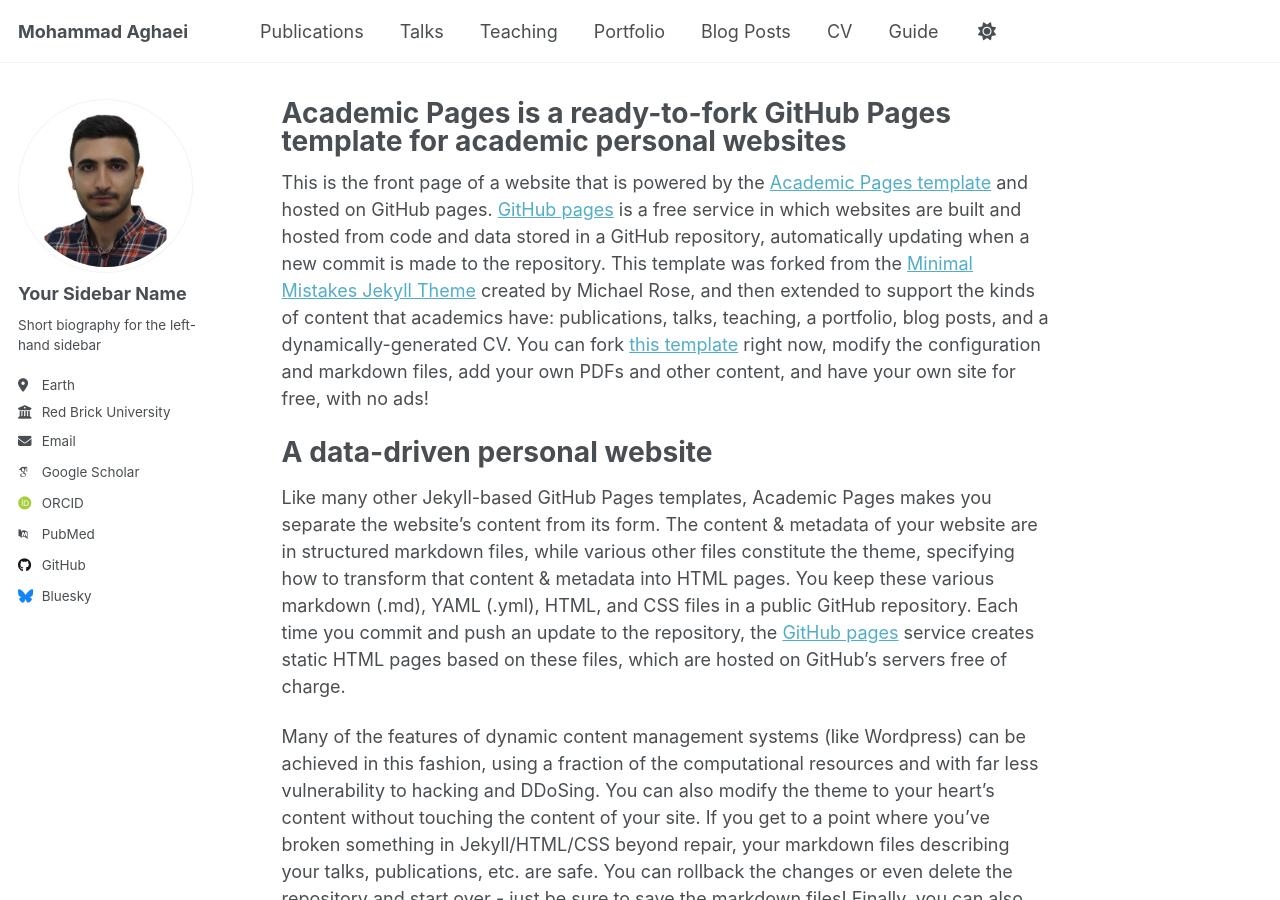
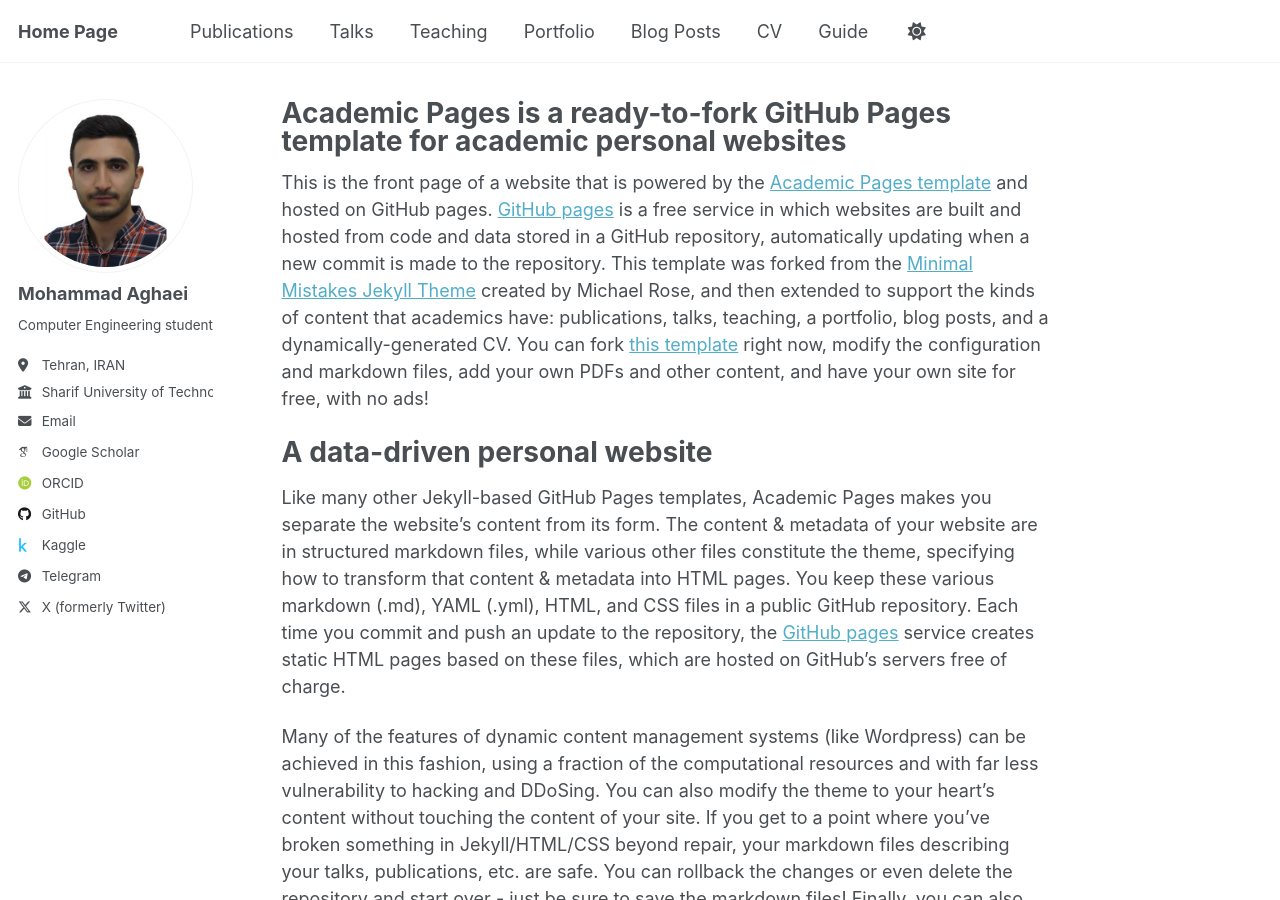
Before and after one commit to mohmmadweb/mohmmadweb.github.io, a Jekyll site: the page built from _pages/about.md, in a window 1280 px wide and 900 px high. Built offline with Jekyll 4.4.1, drawn with Linux system fonts in a browser that asks for light colours; some web fonts are replaced.

Commit message:
Update _config.yml

```diff
--- a/_config.yml
+++ b/_config.yml
@@ -9,7 +9,7 @@
 # Basic Site Settings
 locale                   : "en-US"
 site_theme               : "default"
-title                    : "Mohammad Aghaei"
+title                    : "Home Page"
 title_separator          : "-"
 name                     : &name "Your Name"
 description              : &description "personal description"
@@ -23,22 +23,22 @@
 author:
   # Biographic information
   avatar           : "4055 d.jpg"
-  name             : "Your Sidebar Name"
+  name             : "Mohammad Aghaei"
   pronouns         : # example: "she/her"
-  bio              : "Short biography for the left-hand sidebar"
-  location         : "Earth"
-  employer         : "Red Brick University"
+  bio              : "Computer Engineering student"
+  location         : "Tehran, IRAN"
+  employer         : "Sharif University of Technology"
   uri              : # URL
   email            : "none@example.org"
 
   # Academic websites
   academia         : # URL
   arxiv            : # URL - Update with the correct link to your profile
-  googlescholar    : "https://scholar.google.com/citations?user=PS_CX0AAAAAJ"
+  googlescholar    : "https://scholar.google.com/citations?user=PhhGrdIAAAAJ&hl=en"
   impactstory      : # URL
-  orcid            : "http://orcid.org/yourorcidurl"
+  orcid            : "https://orcid.org/0009-0008-1061-6884"
   semantic         : # URL
-  pubmed           : "https://www.ncbi.nlm.nih.gov/pubmed/?term=john+snow"
+  pubmed           : # URL
   researchgate     : # URL
   scopus           : # URL
 
@@ -46,12 +46,12 @@
   bitbucket        : # Username - Update with your username on the site
   codepen          : # Username
   dribbble         : # Username
-  github           : "academicpages"
-  kaggle           : # Username
+  github           : "https://github.com/mohmmadweb"
+  kaggle           : "https://www.kaggle.com/mohmmadweb"
   stackoverflow    : # User number or user number and name (i.e., use "1" or "1/jeff-atwood")
 
   # Social media
-  bluesky          : "bsky.app" # Replace this with you Bluesky username
+  bluesky          : # Replace this with you Bluesky username
   facebook         : # Username
   flickr           : # Username
   foursquare       : # Username
@@ -66,9 +66,9 @@
   pinterest        : # Username
   soundcloud       : # Username
   steam            : # Username
-  telegram         : # URL
+  telegram         : "https://t.me/mohmmadweb"
   tumblr           : # Username
-  twitter          : # Username for X / Twitter
+  twitter          : "https://x.com/MohmmadWeb"
   vine             : # Username
   weibo            : # Username
   wikipedia        : # Username
```
